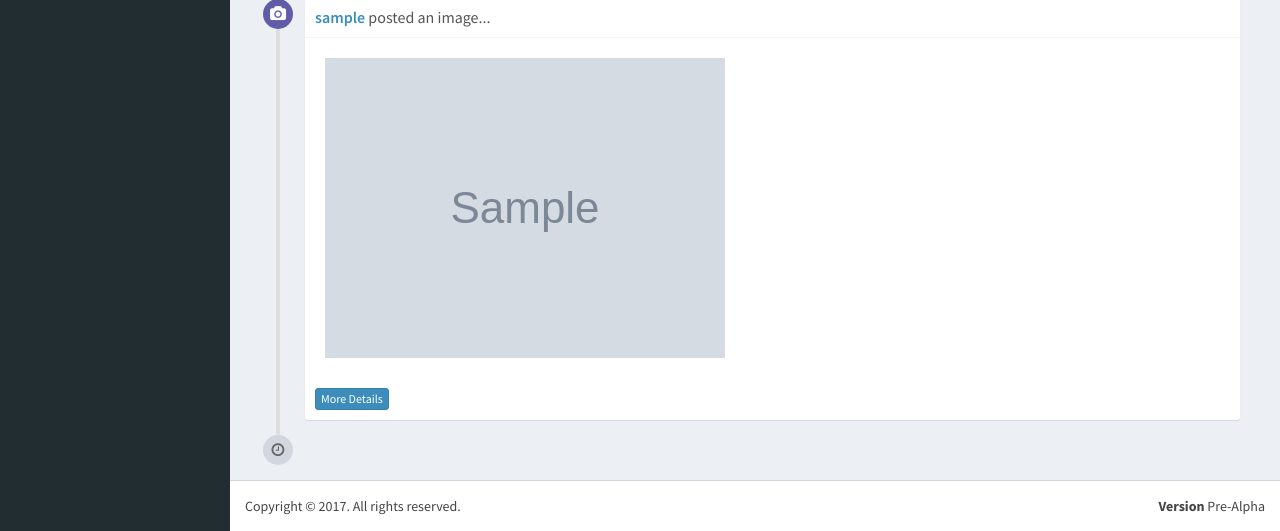
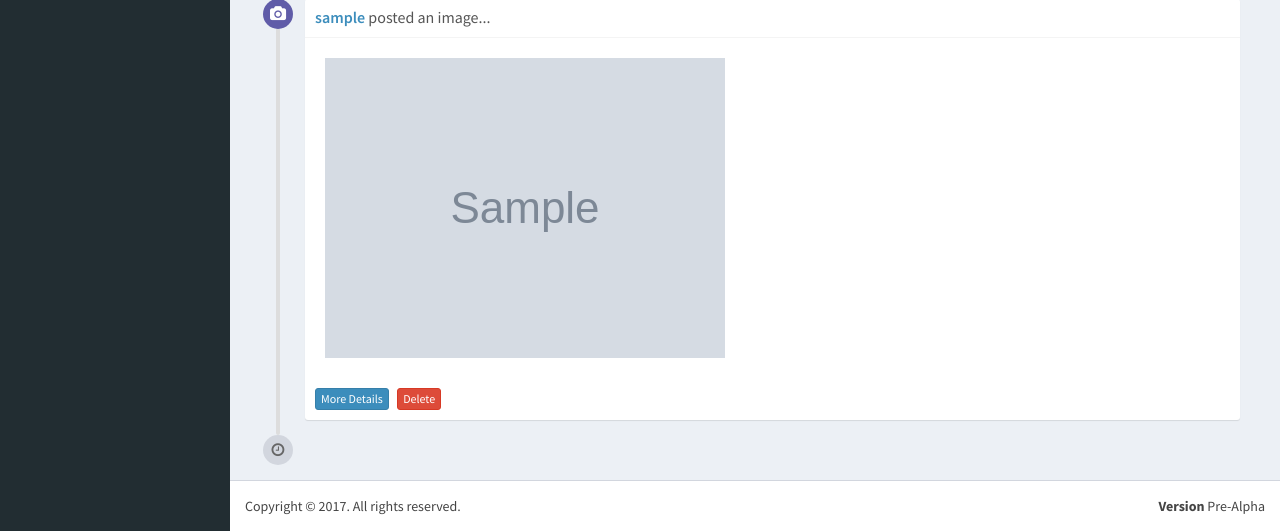
Before and after one commit to genomaxx/404cmputProject, a Django app: page /author/1/ in a window 1280 px wide. Shown: the part 435-966 px from the top of the page. Run offline with Django 3.2, Linux system fonts and the light colour scheme; a user stored in the database is signed in; tables that the repository leaves empty hold one stand-in row (values such as "Sample post"); grey boxes marked "Sample" are stand-in pictures; some libraries are stand-ins or nearby versions.

Commit message:
updated templates

```diff
--- a/social/author/templates/author/profile.html
+++ b/social/author/templates/author/profile.html
@@ -76,7 +76,16 @@
                   <img src="/images/{{post.id}}/{{ post.image_url }}" class="margin img-responsive">
                 </div>
                 <div class="timeline-footer">
-                  <a href="{% url 'post:post' post.id %}" class="btn btn-primary btn-xs">More Details</a>
+                 {% if request.user.id != post.author.id.id %}
+                 <a href="{% url 'post:post' post.id %}" class="btn btn-primary btn-xs">More Details</a>
+                 {% endif %}
+                  {% if request.user.id == post.author.id.id %}
+                  <form action="{% url 'author:author_delete_post' post.id %}" method="POST">
+                    {% csrf_token %}
+                    <a href="{% url 'post:post' post.id %}" class="btn btn-primary btn-xs">More Details</a>&nbsp;&nbsp;
+                    <button type="submit" class="btn btn-danger btn-xs">Delete</button>
+                  </form>
+                  {% endif %}
                 </div>
               </div>
             </li>
@@ -96,12 +105,15 @@
                     {{ post.content }}
                 </div>
                 <div class="timeline-footer">
-                  <a href="{% url 'post:post' post.id %}" class="btn btn-primary btn-xs">Read more</a>
+                 {% if request.user.id != post.author.id.id %}
+                 <a href="{% url 'post:post' post.id %}" class="btn btn-primary btn-xs">Read More</a>
+                 {% endif %}
                   {% if request.user.id == post.author.id.id %}
                   <form action="{% url 'author:author_delete_post' post.id %}" method="POST">
                     {% csrf_token %}
-                    <input type="submit" value="Delete">
-                    </form>
+                     <a href="{% url 'post:post' post.id %}" class="btn btn-primary btn-xs">Read More</a>&nbsp;&nbsp;
+                    <button type="submit" class="btn btn-danger btn-xs">Delete</button>
+                  </form>
                   {% endif %}
                 </div>
               </div>
```
